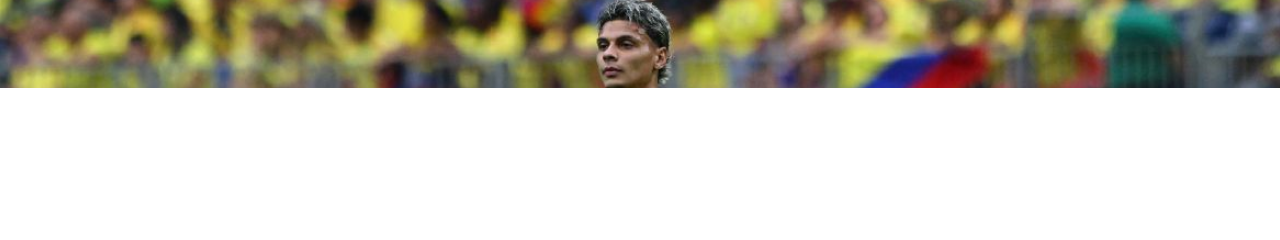
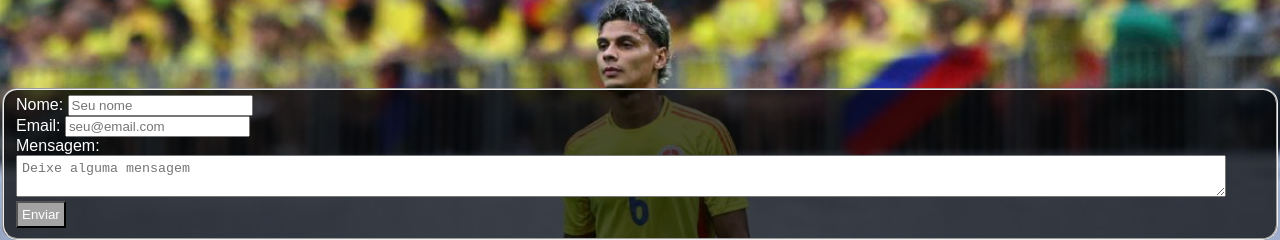
Before and after one commit to giovannig10/siteBasico, a plain HTML site: page contato.html in a window 1280 px wide. Shown: the part 1668-1908 px from the top of the page. Before the commit the page ends 1756 px from the top, so only its background shows below. Drawn offline with Linux system fonts and the light colour scheme.

Commit message:
ultimo commit

```diff
--- a/contato.html
+++ b/contato.html
@@ -48,3 +48,20 @@
             <img src="img2/richard-rios-facebook.jpg" alt="foto-face">
         </a>
     </div>
+    <fieldset class="forms">
+        <form>
+        <label for="nome">Nome:</label>
+        <input type="nome" id="nome" name="nome" placeholder="Seu nome" required>
+<br>
+        <label for="email">Email:</label>
+        <input type="text" id="email" name="email" placeholder="seu@email.com" required>
+
+<br>
+        <label for="mensagem">Mensagem:</label>
+        <textarea id="mensagem" name="mensagem" placeholder="Deixe alguma mensagem" required></textarea>
+
+<br>
+        <button type="submit" class="botão">Enviar</button>
+    </div>
+    </form>
+</fieldset>
--- a/style.css
+++ b/style.css
@@ -228,3 +228,24 @@ body {
     margin-right: 0px;
     border-radius: 10px;
 }
+
+.forms{
+    border-radius: 15px;
+    background-color: rgba(0, 0, 0, 0.7);
+}
+
+.forms button{
+    background-color: rgb(163, 163, 163);
+    color: rgb(255, 255, 255);
+    cursor: pointer;
+    padding: 4px;
+}
+
+.forms button:hover{
+    background-color: rgb(63, 179, 18);
+}
+
+.forms textarea{
+    width: calc(100% - 50px);
+    padding: 5px;
+}
```
